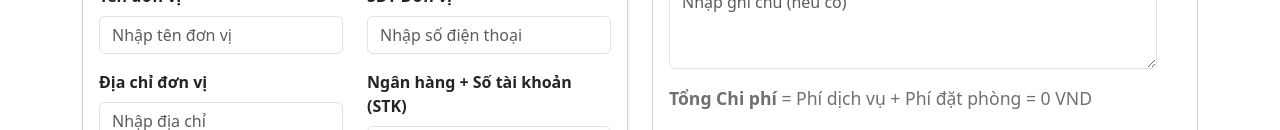
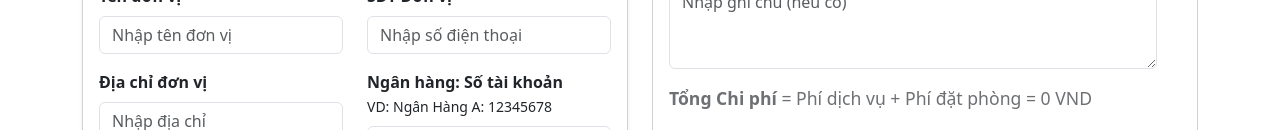
Before and after one commit to vanquang2002/client-customers_ver1, a React (Create React App) app: page /customerBooking/1 in a window 1280 px wide. Both pictures are taken after a click on the button "Khách đoàn". Shown: the part 670-800 px from the top of the page. Built offline with nearby package versions, Linux system fonts and the light colour scheme; no server answers.

Commit message:
Update addUserForm.js

```diff
--- a/src/components/bookingRoom/addUserForm.js
+++ b/src/components/bookingRoom/addUserForm.js
@@ -400,13 +400,13 @@ const AddUserForm = forwardRef(({ }, ref) => {
                                 </Col>
                                 <Col md={6}>
                                     <Form.Group controlId="agencyStk">
-                                        <Form.Label><strong>Ngân hàng + Số tài khoản (STK)</strong></Form.Label>
+                                        <Form.Label><strong>Ngân hàng: Số tài khoản</strong><br></br><small>VD: Ngân Hàng A: 12345678</small></Form.Label>
                                         <Form.Control
                                             type="text"
                                             name="stk"
                                             value={agencyData.stk}
                                             onChange={handleAgencyChange}
-                                            placeholder="Nhập ngân hàng + STK"
+                                            placeholder="Nhập ngân hàng : STK"
                                             isInvalid={!!errors.agencyStk}
                                         />
                                         <Form.Control.Feedback type="invalid">
```
